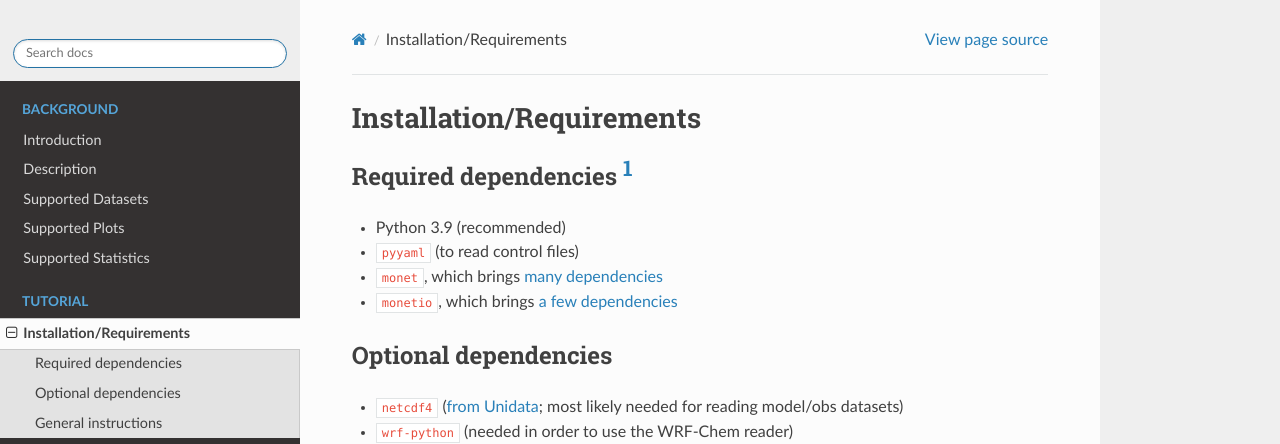
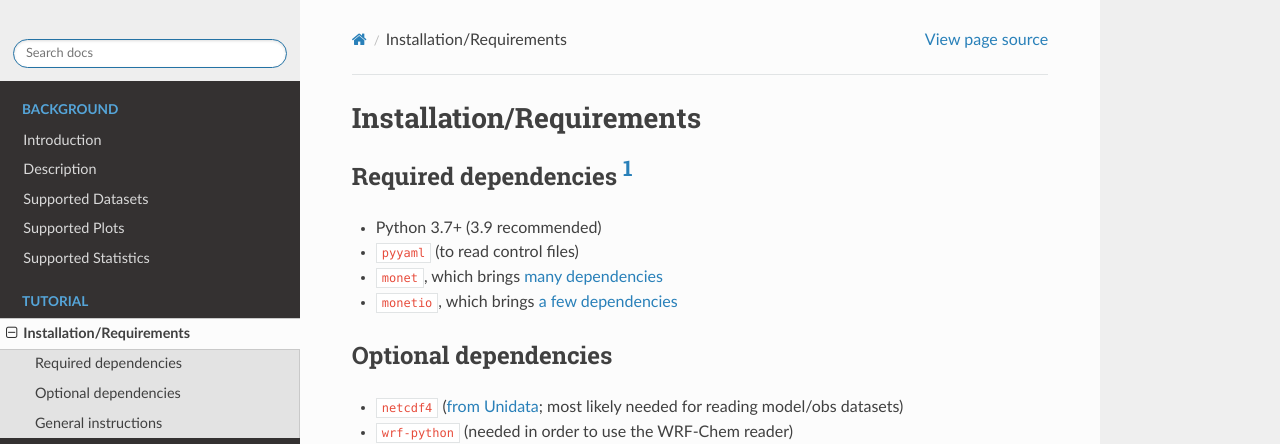
Before and after one commit to NOAA-CSL/MELODIES-MONET, a Sphinx documentation site: the page built from docs/tutorial/installation.rst, in a window 1280 px wide and 1310 px high. Shown: the top 444 px of the window. Built offline with Sphinx 7.4.7 and the Read the Docs theme 2.0.0, drawn with Linux system fonts in a browser that asks for light colours; pages that are not in the unit, such as notebooks, are missing from menus.

Commit message:
Clarify Python version req in install docs

```diff
--- a/docs/tutorial/installation.rst
+++ b/docs/tutorial/installation.rst
@@ -4,7 +4,7 @@ Installation/Requirements
 Required dependencies [#yaml]_
 ------------------------------
 
-- Python 3.9 (recommended)
+- Python 3.7+ (3.9 recommended)
 - ``pyyaml`` (to read control files)
 - ``monet``, which brings `many dependencies <https://monet-arl.readthedocs.io/en/stable/installing.html>`__
 - ``monetio``, which brings `a few dependencies <https://monetio.readthedocs.io/en/stable/installing.html>`__
```
